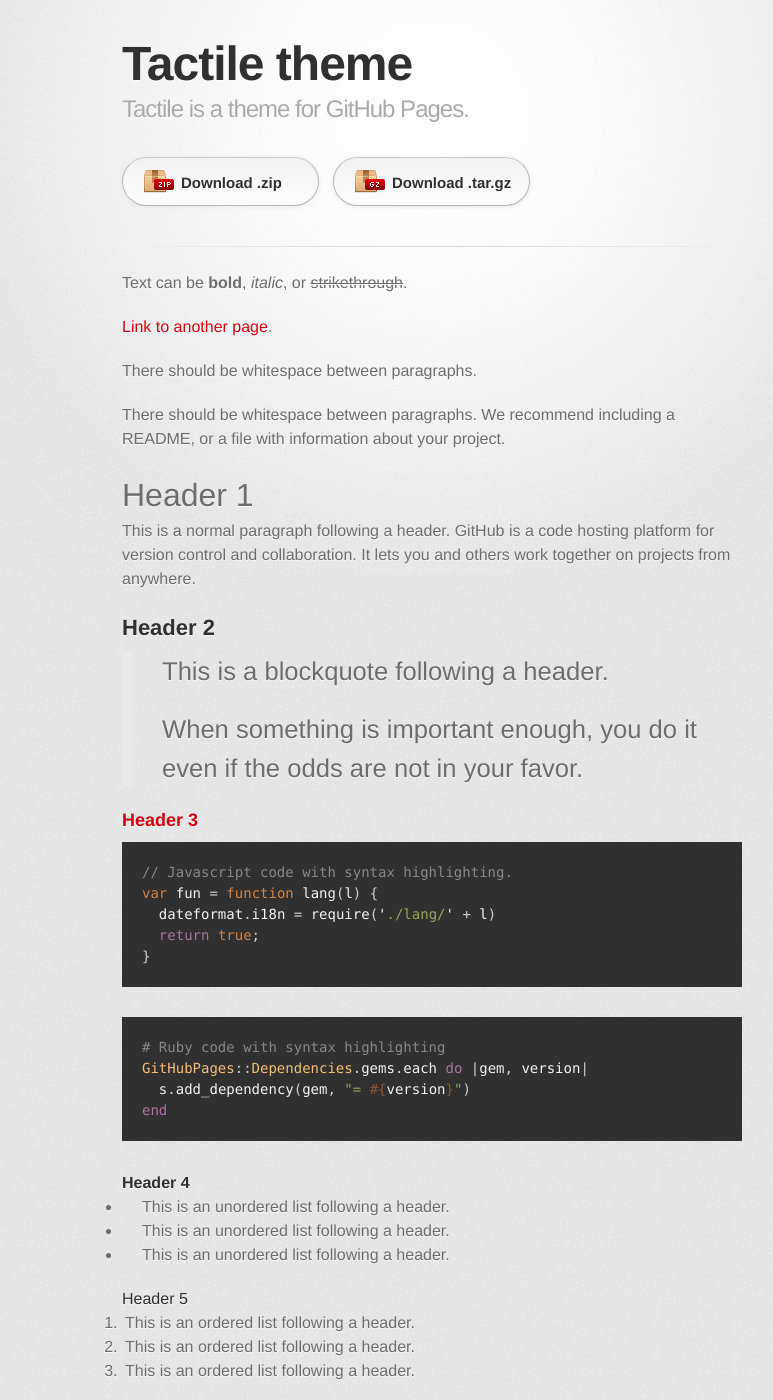
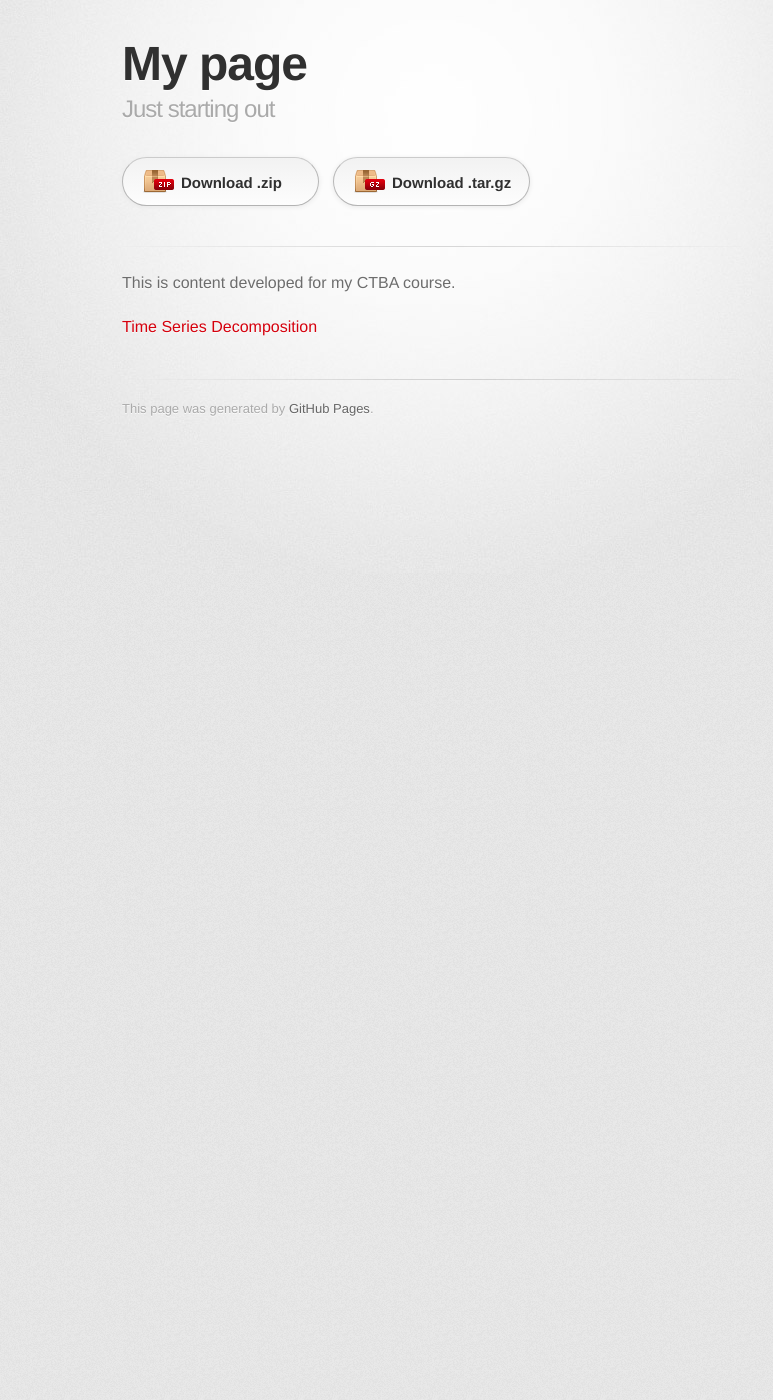
Before and after one commit to ddg885/ddg885.github.io, a Jekyll site: the page built from index.md, in a window 1280 px wide and 1400 px high. Shown: the whole window, without its empty margins (208-981 px from the left). Built offline with Jekyll 4.4.1, drawn with Linux system fonts in a browser that asks for light colours; some web fonts are replaced; our own code applies the rules of GitHub Pages for plain Markdown files; some of the changed text lies outside the part shown.

Commit message:
Update index.md

````diff
--- a/index.md
+++ b/index.md
@@ -1,123 +1,8 @@
 ---
-layout: default
+title: My page
+description: Just starting out
 ---
 
-Text can be **bold**, _italic_, or ~~strikethrough~~.
+This is content developed for my CTBA course.
 
-[Link to another page](./another-page.html).
-
-There should be whitespace between paragraphs.
-
-There should be whitespace between paragraphs. We recommend including a README, or a file with information about your project.
-
-# Header 1
-
-This is a normal paragraph following a header. GitHub is a code hosting platform for version control and collaboration. It lets you and others work together on projects from anywhere.
-
-## Header 2
-
-> This is a blockquote following a header.
->
-> When something is important enough, you do it even if the odds are not in your favor.
-
-### Header 3
-
-```js
-// Javascript code with syntax highlighting.
-var fun = function lang(l) {
-  dateformat.i18n = require('./lang/' + l)
-  return true;
-}
-```
-
-```ruby
-# Ruby code with syntax highlighting
-GitHubPages::Dependencies.gems.each do |gem, version|
-  s.add_dependency(gem, "= #{version}")
-end
-```
-
-#### Header 4
-
-*   This is an unordered list following a header.
-*   This is an unordered list following a header.
-*   This is an unordered list following a header.
-
-##### Header 5
-
-1.  This is an ordered list following a header.
-2.  This is an ordered list following a header.
-3.  This is an ordered list following a header.
-
-###### Header 6
-
-| head1        | head two          | three |
-|:-------------|:------------------|:------|
-| ok           | good swedish fish | nice  |
-| out of stock | good and plenty   | nice  |
-| ok           | good `oreos`      | hmm   |
-| ok           | good `zoute` drop | yumm  |
-
-### There's a horizontal rule below this.
-
-* * *
-
-### Here is an unordered list:
-
-*   Item foo
-*   Item bar
-*   Item baz
-*   Item zip
-
-### And an ordered list:
-
-1.  Item one
-1.  Item two
-1.  Item three
-1.  Item four
-
-### And a nested list:
-
-- level 1 item
-  - level 2 item
-  - level 2 item
-    - level 3 item
-    - level 3 item
-- level 1 item
-  - level 2 item
-  - level 2 item
-  - level 2 item
-- level 1 item
-  - level 2 item
-  - level 2 item
-- level 1 item
-
-### Small image
-
-![Octocat](https://github.githubassets.com/images/icons/emoji/octocat.png)
-
-### Large image
-
-![Branching](https://guides.github.com/activities/hello-world/branching.png)
-
-
-### Definition lists can be used with HTML syntax.
-
-<dl>
-<dt>Name</dt>
-<dd>Godzilla</dd>
-<dt>Born</dt>
-<dd>1952</dd>
-<dt>Birthplace</dt>
-<dd>Japan</dd>
-<dt>Color</dt>
-<dd>Green</dd>
-</dl>
-
-```
-Long, single-line code blocks should not wrap. They should horizontally scroll if they are too long. This line should be long enough to demonstrate this.
-```
-
-```
-The final element.
-```
+[Time Series Decomposition](/timeseries/index.md)
````
